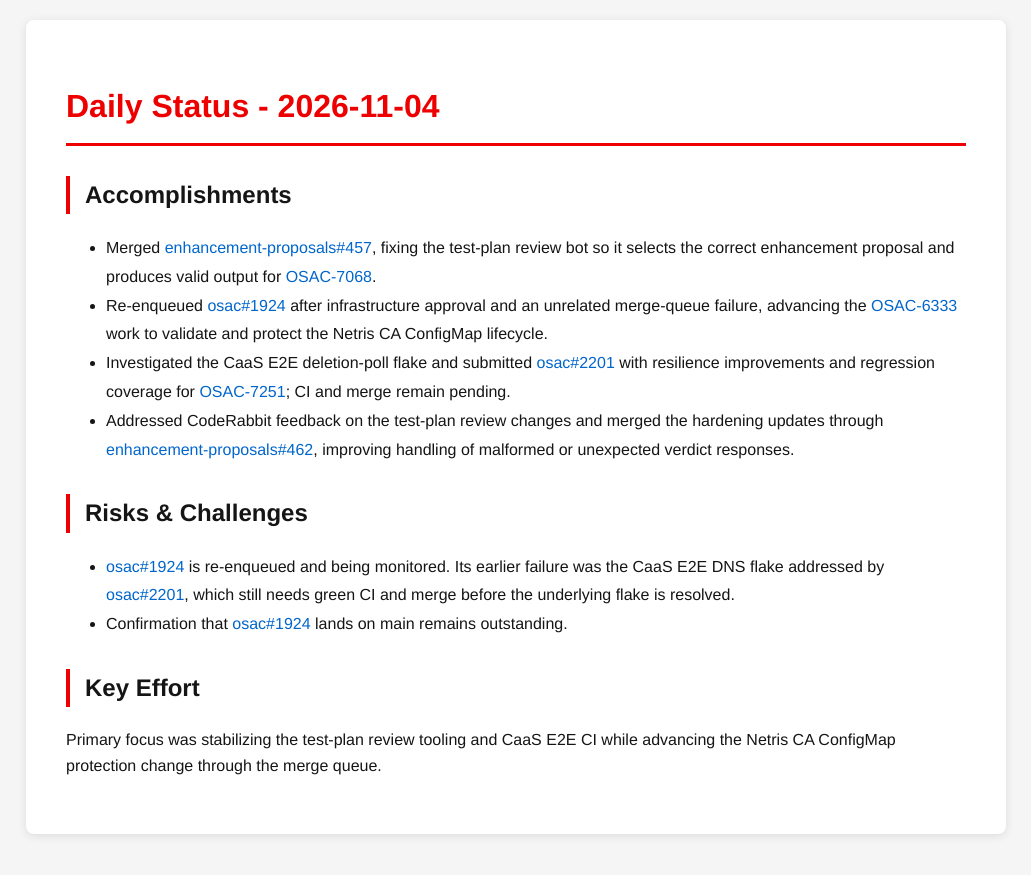
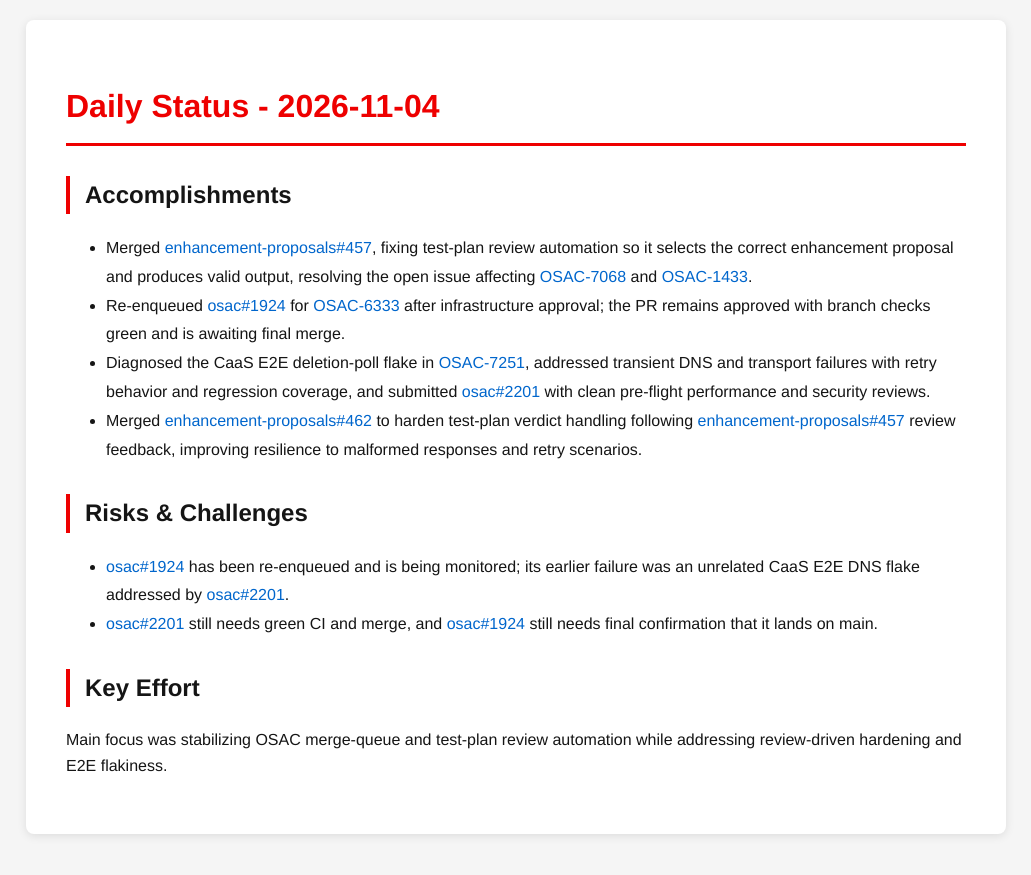
Before and after one commit to tzvatot/daily-status, a Jekyll site: the page built from 2026-11-04.md, in a window 1280 px wide. Shown: the top 875 px of the page, without its empty margins (124-1155 px from the left). Built offline with Jekyll 4.4.1, drawn with Linux system fonts in a browser that asks for light colours.

Commit message:
Daily status update - 2026-11-04

```diff
--- a/2026-11-04.md
+++ b/2026-11-04.md
@@ -7,14 +7,14 @@ date: 2026-11-04
 # Daily Status - 2026-11-04
 
 ## Accomplishments
-- Merged [enhancement-proposals#457](https://github.com/osac-project/enhancement-proposals/pull/457), fixing the test-plan review bot so it selects the correct enhancement proposal and produces valid output for [OSAC-7068](https://redhat.atlassian.net/browse/OSAC-7068).
-- Re-enqueued [osac#1924](https://github.com/osac-project/osac/pull/1924) after infrastructure approval and an unrelated merge-queue failure, advancing the [OSAC-6333](https://redhat.atlassian.net/browse/OSAC-6333) work to validate and protect the Netris CA ConfigMap lifecycle.
-- Investigated the CaaS E2E deletion-poll flake and submitted [osac#2201](https://github.com/osac-project/osac/pull/2201) with resilience improvements and regression coverage for [OSAC-7251](https://redhat.atlassian.net/browse/OSAC-7251); CI and merge remain pending.
-- Addressed CodeRabbit feedback on the test-plan review changes and merged the hardening updates through [enhancement-proposals#462](https://github.com/osac-project/enhancement-proposals/pull/462), improving handling of malformed or unexpected verdict responses.
+- Merged [enhancement-proposals#457](https://github.com/osac-project/enhancement-proposals/pull/457), fixing test-plan review automation so it selects the correct enhancement proposal and produces valid output, resolving the open issue affecting [OSAC-7068](https://redhat.atlassian.net/browse/OSAC-7068) and [OSAC-1433](https://redhat.atlassian.net/browse/OSAC-1433).
+- Re-enqueued [osac#1924](https://github.com/osac-project/osac/pull/1924) for [OSAC-6333](https://redhat.atlassian.net/browse/OSAC-6333) after infrastructure approval; the PR remains approved with branch checks green and is awaiting final merge.
+- Diagnosed the CaaS E2E deletion-poll flake in [OSAC-7251](https://redhat.atlassian.net/browse/OSAC-7251), addressed transient DNS and transport failures with retry behavior and regression coverage, and submitted [osac#2201](https://github.com/osac-project/osac/pull/2201) with clean pre-flight performance and security reviews.
+- Merged [enhancement-proposals#462](https://github.com/osac-project/enhancement-proposals/pull/462) to harden test-plan verdict handling following [enhancement-proposals#457](https://github.com/osac-project/enhancement-proposals/pull/457) review feedback, improving resilience to malformed responses and retry scenarios.
 
 ## Risks & Challenges
-- [osac#1924](https://github.com/osac-project/osac/pull/1924) is re-enqueued and being monitored. Its earlier failure was the CaaS E2E DNS flake addressed by [osac#2201](https://github.com/osac-project/osac/pull/2201), which still needs green CI and merge before the underlying flake is resolved.
-- Confirmation that [osac#1924](https://github.com/osac-project/osac/pull/1924) lands on main remains outstanding.
+- [osac#1924](https://github.com/osac-project/osac/pull/1924) has been re-enqueued and is being monitored; its earlier failure was an unrelated CaaS E2E DNS flake addressed by [osac#2201](https://github.com/osac-project/osac/pull/2201).
+- [osac#2201](https://github.com/osac-project/osac/pull/2201) still needs green CI and merge, and [osac#1924](https://github.com/osac-project/osac/pull/1924) still needs final confirmation that it lands on main.
 
 ## Key Effort
-Primary focus was stabilizing the test-plan review tooling and CaaS E2E CI while advancing the Netris CA ConfigMap protection change through the merge queue.
+Main focus was stabilizing OSAC merge-queue and test-plan review automation while addressing review-driven hardening and E2E flakiness.
```
